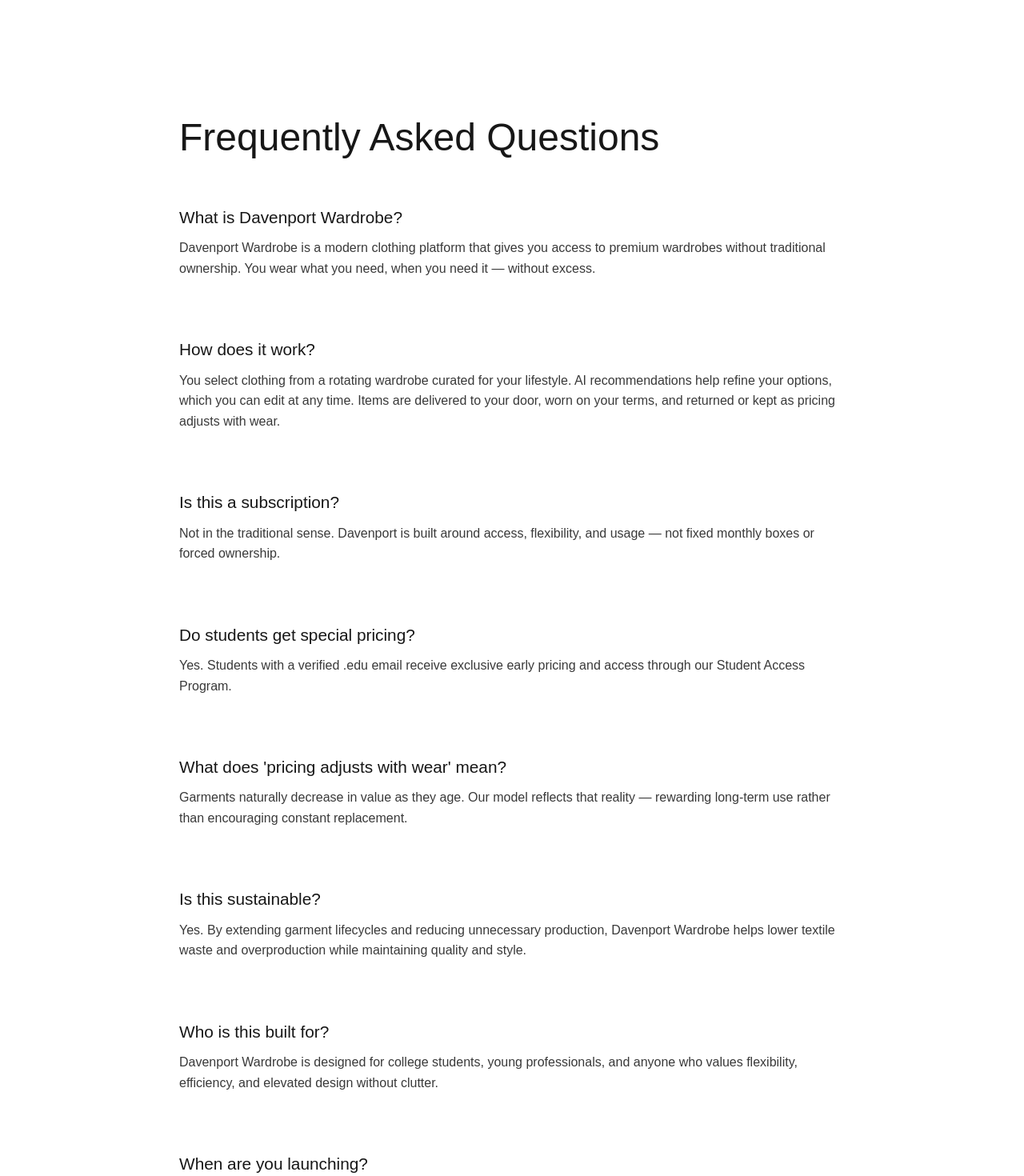
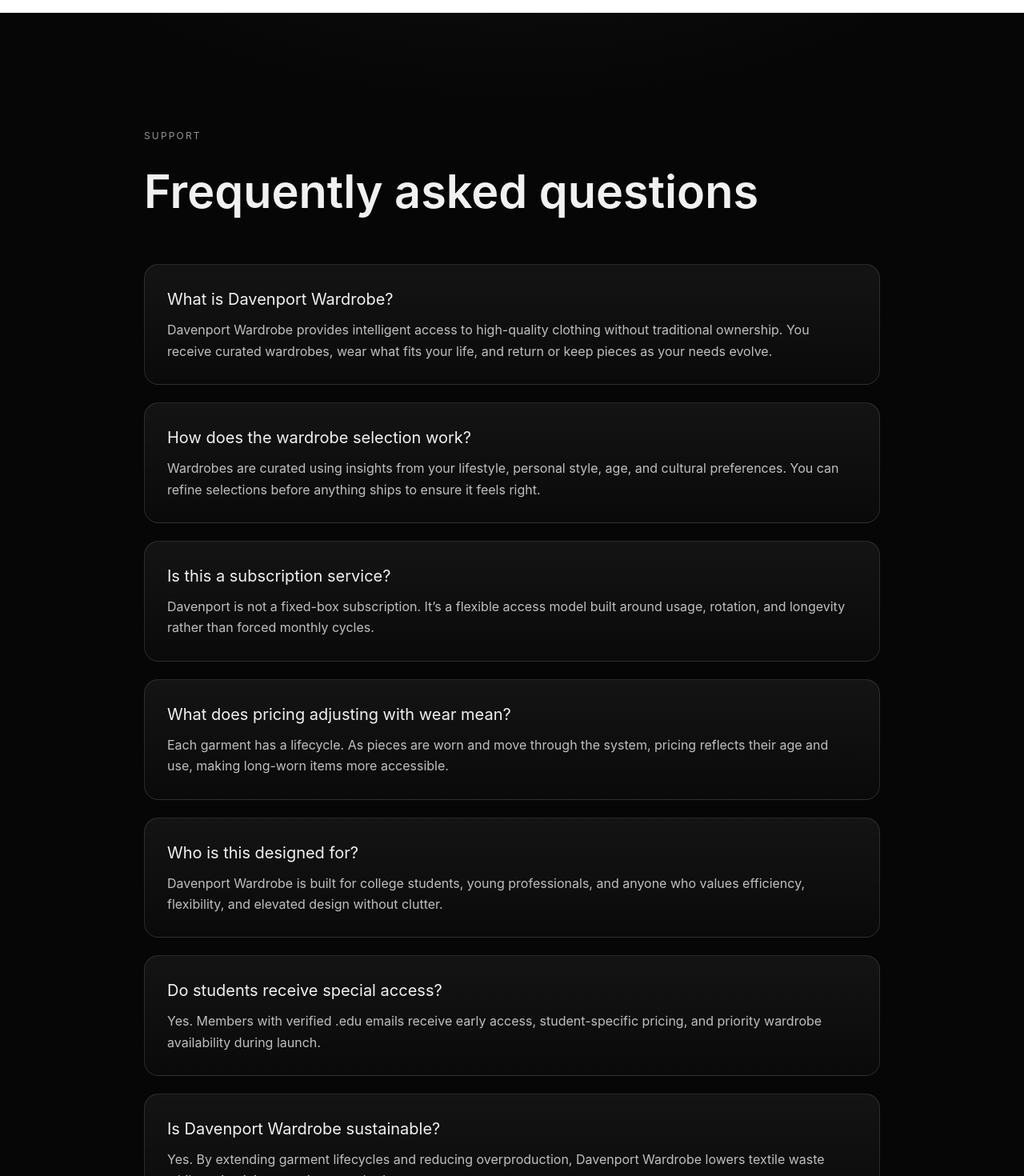
Before and after one commit to bendavenport700-a11y/davenport-wardrobe-v2, a Next.js app: page /faq in a window 1280 px wide. Shown: the part 80-1550 px from the top of the page at 80% size. Built offline with nearby package versions, Linux system fonts and the light colour scheme.

Commit message:
Redesign FAQ with futuristic luxury styling and animations

```diff
--- a/app/faq/page.tsx
+++ b/app/faq/page.tsx
@@ -2,69 +2,186 @@
   return (
     <main
       style={{
-        maxWidth: 880,
-        margin: "0 auto",
-        padding: "120px 24px",
+        minHeight: "100vh",
+        background:
+          "radial-gradient(1200px 600px at 50% -10%, #121214 0%, #060607 55%)",
+        color: "#f1f1f1",
+        padding: "140px 24px",
+        fontFamily: "'Inter', system-ui, sans-serif",
       }}
     >
-      <h1 style={{ fontSize: "3rem", marginBottom: "48px" }}>
-        Frequently Asked Questions
+      {/* GLOBAL STYLES */}
+      <style>{`
+        .container {
+          max-width: 920px;
+          margin: 0 auto;
+        }
+
+        .fade {
+          opacity: 0;
+          transform: translateY(14px);
+          animation: fadeIn 0.8s ease forwards;
+        }
+
+        .fade.d1 { animation-delay: .1s; }
+        .fade.d2 { animation-delay: .2s; }
+        .fade.d3 { animation-delay: .3s; }
+
+        @keyframes fadeIn {
+          to { opacity: 1; transform: translateY(0); }
+        }
+
+        .faqCard {
+          padding: 28px;
+          border-radius: 18px;
+          background: linear-gradient(
+            180deg,
+            rgba(255,255,255,0.06),
+            rgba(255,255,255,0.02)
+          );
+          border: 1px solid rgba(255,255,255,0.12);
+          margin-bottom: 22px;
+          transition: border-color .25s ease, transform .25s ease;
+        }
+
+        .faqCard:hover {
+          transform: translateY(-3px);
+          border-color: rgba(255,255,255,0.22);
+        }
+
+        .question {
+          font-size: 1.25rem;
+          margin-bottom: 10px;
+        }
+
+        .answer {
+          font-size: 1rem;
+          line-height: 1.65;
+          opacity: 0.78;
+        }
+
+        .brandGrid {
+          display: grid;
+          grid-template-columns: repeat(auto-fit, minmax(160px, 1fr));
+          gap: 16px;
+          margin-top: 28px;
+        }
+
+        .brandCard {
+          padding: 18px;
+          border-radius: 14px;
+          border: 1px solid rgba(255,255,255,0.14);
+          background: rgba(255,255,255,0.04);
+          text-align: center;
+          font-weight: 500;
+          opacity: 0.9;
+        }
+      `}</style>
+
+      <div className="container">
+        {/* HEADER */}
+        <div className="fade">
+          <span
+            style={{
+              letterSpacing: "0.18em",
+              fontSize: "0.75rem",
+              opacity: 0.6,
+            }}
+          >
+            SUPPORT
+          </span>
+        </div>
+
+        <h1
+          className="fade d1"
+          style={{
+            fontSize: "clamp(2.6rem, 5vw, 3.6rem)",
+            margin: "16px 0 48px",
+            fontWeight: 600,
+          }}
+        >
+          Frequently asked questions
         </h1>
 
+        {/* FAQ ITEMS */}
         <FAQItem
           q="What is Davenport Wardrobe?"
-        a="Davenport Wardrobe is a modern clothing platform that gives you access to premium wardrobes without traditional ownership. You wear what you need, when you need it — without excess."
+          a="Davenport Wardrobe provides intelligent access to high-quality clothing without traditional ownership. You receive curated wardrobes, wear what fits your life, and return or keep pieces as your needs evolve."
         />
 
         <FAQItem
-        q="How does it work?"
-        a="You select clothing from a rotating wardrobe curated for your lifestyle. AI recommendations help refine your options, which you can edit at any time. Items are delivered to your door, worn on your terms, and returned or kept as pricing adjusts with wear."
+          q="How does the wardrobe selection work?"
+          a="Wardrobes are curated using insights from your lifestyle, personal style, age, and cultural preferences. You can refine selections before anything ships to ensure it feels right."
         />
 
         <FAQItem
-        q="Is this a subscription?"
-        a="Not in the traditional sense. Davenport is built around access, flexibility, and usage — not fixed monthly boxes or forced ownership."
+          q="Is this a subscription service?"
+          a="Davenport is not a fixed-box subscription. It’s a flexible access model built around usage, rotation, and longevity rather than forced monthly cycles."
         />
 
         <FAQItem
-        q="Do students get special pricing?"
-        a="Yes. Students with a verified .edu email receive exclusive early pricing and access through our Student Access Program."
+          q="What does pricing adjusting with wear mean?"
+          a="Each garment has a lifecycle. As pieces are worn and move through the system, pricing reflects their age and use, making long-worn items more accessible."
         />
 
         <FAQItem
-        q="What does 'pricing adjusts with wear' mean?"
-        a="Garments naturally decrease in value as they age. Our model reflects that reality — rewarding long-term use rather than encouraging constant replacement."
+          q="Who is this designed for?"
+          a="Davenport Wardrobe is built for college students, young professionals, and anyone who values efficiency, flexibility, and elevated design without clutter."
         />
 
         <FAQItem
-        q="Is this sustainable?"
-        a="Yes. By extending garment lifecycles and reducing unnecessary production, Davenport Wardrobe helps lower textile waste and overproduction while maintaining quality and style."
+          q="Do students receive special access?"
+          a="Yes. Members with verified .edu emails receive early access, student-specific pricing, and priority wardrobe availability during launch."
         />
 
         <FAQItem
-        q="Who is this built for?"
-        a="Davenport Wardrobe is designed for college students, young professionals, and anyone who values flexibility, efficiency, and elevated design without clutter."
+          q="Is Davenport Wardrobe sustainable?"
+          a="Yes. By extending garment lifecycles and reducing overproduction, Davenport Wardrobe lowers textile waste while maintaining premium standards."
         />
 
-      <FAQItem
-        q="When are you launching?"
-        a="We are currently onboarding early members and refining the platform. You can join the waitlist for priority access and updates."
-      />
+        {/* BRANDS */}
+        <div className="fade d2" style={{ marginTop: 80 }}>
+          <h2 style={{ fontSize: "2.2rem", marginBottom: 12 }}>
+            Brands you’ll recognize
+          </h2>
+          <p style={{ opacity: 0.7, maxWidth: 640 }}>
+            Our wardrobes include a mix of well-known modern brands, elevated
+            essentials, and carefully selected vintage pieces.
+          </p>
+
+          <div className="brandGrid">
+            <div className="brandCard">Lululemon</div>
+            <div className="brandCard">ZARA</div>
+            <div className="brandCard">Uniqlo</div>
+            <div className="brandCard">COS</div>
+            <div className="brandCard">Nike</div>
+            <div className="brandCard">Levi’s</div>
+            <div className="brandCard">Vintage & Archive</div>
+          </div>
+        </div>
+
+        {/* FOOTER NOTE */}
+        <p
+          className="fade d3"
+          style={{
+            marginTop: 96,
+            fontSize: "0.9rem",
+            opacity: 0.5,
+            textAlign: "center",
+          }}
+        >
+          Still have questions? Join the waitlist and we’ll keep you updated.
+        </p>
+      </div>
     </main>
   );
 }
 
 function FAQItem({ q, a }: { q: string; a: string }) {
   return (
-    <div
-      style={{
-        marginBottom: "36px",
-        paddingBottom: "36px",
-        borderBottom: "1px solid rgba(255,255,255,0.12)",
-      }}
-    >
-      <h3 style={{ fontSize: "1.3rem", marginBottom: "10px" }}>{q}</h3>
-      <p style={{ fontSize: "1rem", opacity: 0.85, lineHeight: 1.6 }}>{a}</p>
+    <div className="faqCard fade">
+      <h3 className="question">{q}</h3>
+      <p className="answer">{a}</p>
     </div>
   );
 }
```
Lines whose indentation alone changed are shown as unchanged.
